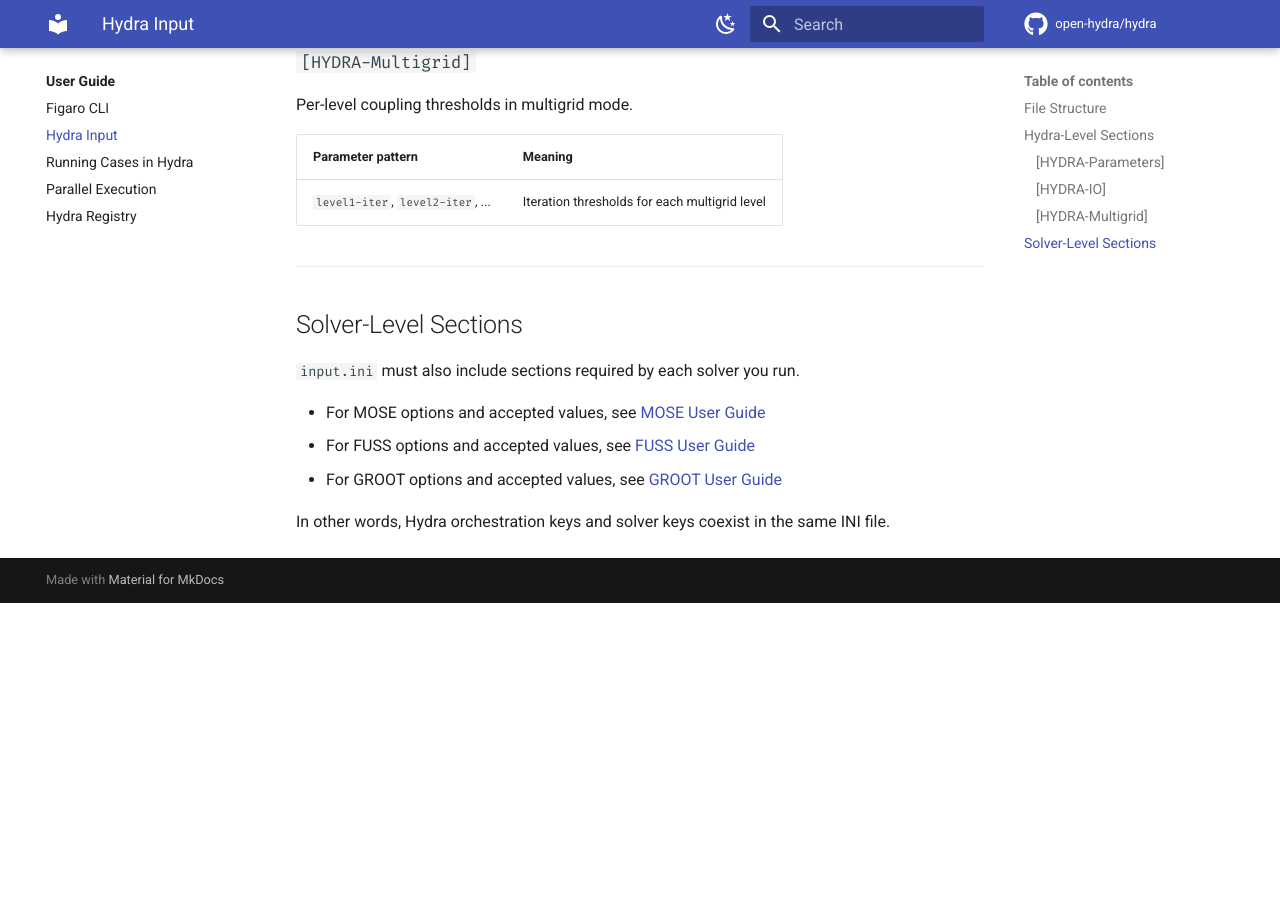
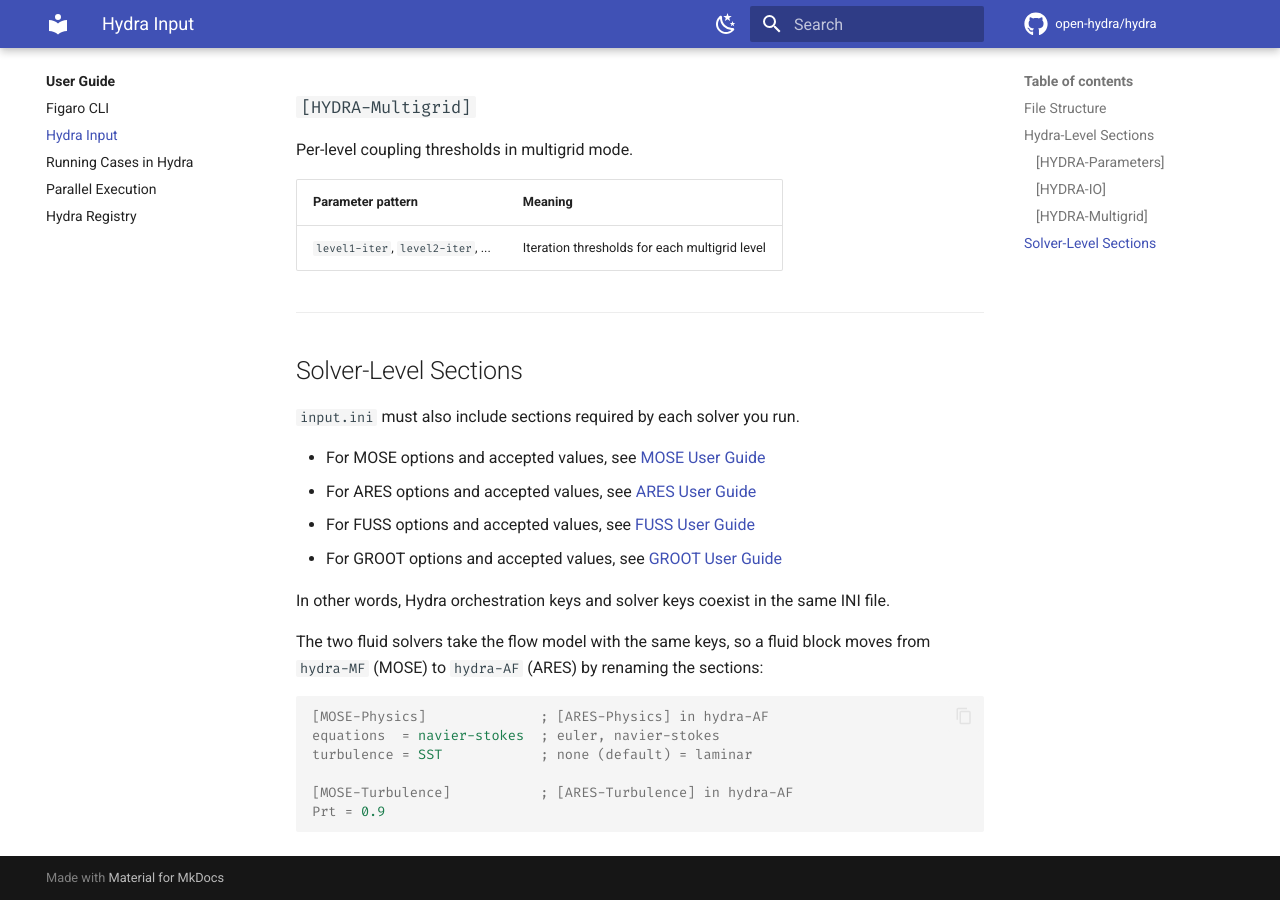
Before and after one commit to open-hydra/hydra, an MkDocs documentation site: the page built from docs/user/input.md, in a window 1280 px wide and 900 px high, scrolled down 2251 px. Built offline with MkDocs 1.6.1 and Material for MkDocs 9.7.7, drawn with Linux system fonts in a browser that asks for light colours; comment, search, counter and statistics services are not loaded; before the commit the page ends 2854 px from its top, so only the background shows below that; some of the changed text lies outside the part shown.

Commit message:
allineamento degli input di ARES rispetto a MOSE

````diff
--- a/docs/user/input.md
+++ b/docs/user/input.md
@@ -5,7 +5,7 @@ Hydra is configured through a single **INI-format** file named `input.ini`, loca
 In coupled runs (for example `hydra-MF`), this file contains both:
 
 - **Hydra-level sections** (`HYDRA-*`) controlling coupling orchestration
-- **Solver-level sections** (such as `MOSE-*` and `FUSS-*`) consumed by each solver
+- **Solver-level sections** (such as `MOSE-*`, `ARES-*` and `FUSS-*`) consumed by each solver
 
 Hydra-level parameters define how the solvers are coordinated, while
 solver-level parameters define each solver's own physics and numerics.
@@ -58,6 +58,7 @@ Core coupling-loop controls.
 | `N-coupling` | `1000000000` | Number of coupling iterations (array supported) |
 | `FUSS-iter` | `1` | Number of FUSS iterations per coupling step (array supported) |
 | `MOSE-iter` | `1` | Number of MOSE iterations per coupling step (array supported) |
+| `ARES-iter` | `1` | Number of ARES iterations per coupling step (array supported, `hydra-AF`) |
 | `time-accurate` | `false` | Enables synchronized time-accurate mode |
 | `time-threshold` | `1e30` | Maximum simulation time |
 | `iter-threshold` | `1000000000` | Maximum total iteration threshold |
@@ -90,7 +91,19 @@ Per-level coupling thresholds in multigrid mode.
 `input.ini` must also include sections required by each solver you run.
 
 - For MOSE options and accepted values, see [MOSE User Guide](https://open-hydra.github.io/MOSE/user/)
+- For ARES options and accepted values, see [ARES User Guide](https://open-hydra.github.io/ARES/user/)
 - For FUSS options and accepted values, see [FUSS User Guide](https://open-hydra.github.io/FUSS/user/)
 - For GROOT options and accepted values, see [GROOT User Guide](https://open-hydra.github.io/GROOT/user/)
 
 In other words, Hydra orchestration keys and solver keys coexist in the same INI file.
+
+The two fluid solvers take the flow model with the same keys, so a fluid block moves from `hydra-MF` (MOSE) to `hydra-AF` (ARES) by renaming the sections:
+
+```ini
+[MOSE-Physics]              ; [ARES-Physics] in hydra-AF
+equations  = navier-stokes  ; euler, navier-stokes
+turbulence = SST            ; none (default) = laminar
+
+[MOSE-Turbulence]           ; [ARES-Turbulence] in hydra-AF
+Prt = 0.9
+```
````
Also changed, not shown: docs/user/registry.md (+1 -0 lines), 3 other files.
